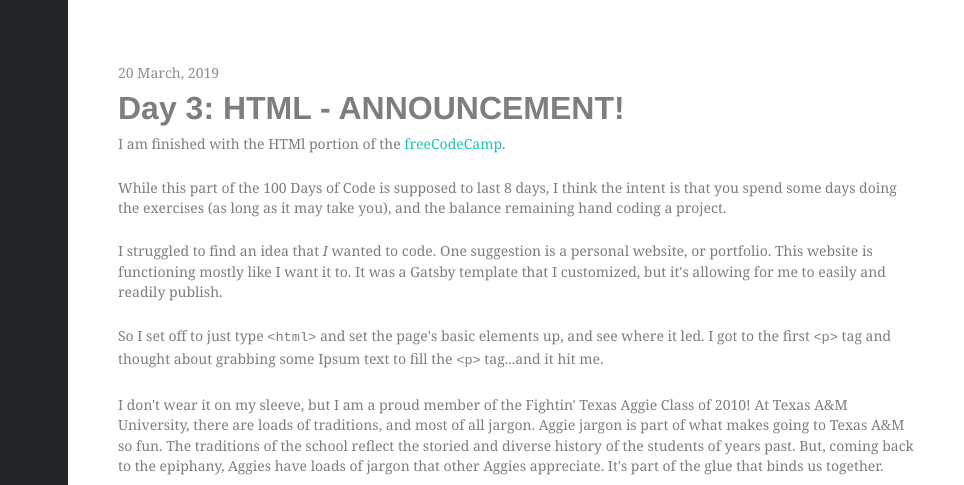
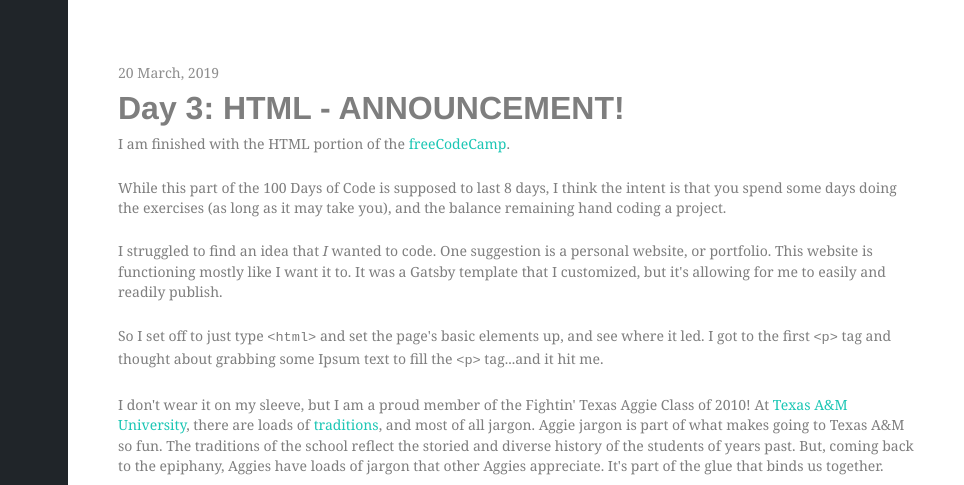
Before and after one commit to blanghoff/brianlanghoff-net, a Gatsby site: page /day-3-html/ in a window 1280 px wide. Shown: the top 485 px of the page, 316-1280 px from the left. Built offline with nearby package versions, Linux system fonts and the light colour scheme; Gatsby itself is replaced by a stand-in of ours; some packages are replaced by stand-ins of ours.

Commit message:
update blog post 3

```diff
--- a/src/blog-posts/day-3-html.md
+++ b/src/blog-posts/day-3-html.md
@@ -4,7 +4,7 @@ date: '2019-03-20'
 tags: ['100DaysOfCode', 'Remedium', 'HTML']
 ---
 
-I am finished with the HTMl portion of the <a href="https://www.freecodecamp.org/blanghoff" style="color:#1BC6B4; text-decoration:none">freeCodeCamp</a>.
+I am finished with the HTML portion of the <a href="https://www.freecodecamp.org/blanghoff" style="color:#1BC6B4; text-decoration:none">freeCodeCamp</a>.
 
 While this part of the 100 Days of Code is supposed to last 8 days, I think the intent is that you spend some days doing the exercises (as long as it may take you), and the balance remaining hand coding a project.
 
@@ -12,7 +12,7 @@ I struggled to find an idea that *I* wanted to code. One suggestion is a persona
 
 So I set off to just type `<html>` and set the page's basic elements up, and see where it led. I got to the first `<p>` tag and thought about grabbing some Ipsum text to fill the `<p>` tag...and it hit me.
 
-I don't wear it on my sleeve, but I am a proud member of the Fightin' Texas Aggie Class of 2010! At Texas A&M University, there are loads of traditions, and most of all jargon. Aggie jargon is part of what makes going to Texas A&M so fun. The traditions of the school reflect the storied and diverse history of the students of years past.  But, coming back to the epiphany, Aggies have loads of jargon that other Aggies appreciate. It's part of the glue that binds us together.
+I don't wear it on my sleeve, but I am a proud member of the Fightin' Texas Aggie Class of 2010! At <a href="https://tamu.edu" style="color:#1BC6B4; text-decoration:none">Texas A&M University</a>, there are loads of <a href="https://www.tamu.edu/traditions/" style="color:#1BC6B4; text-decoration:none">traditions</a>, and most of all jargon. Aggie jargon is part of what makes going to Texas A&M so fun. The traditions of the school reflect the storied and diverse history of the students of years past.  But, coming back to the epiphany, Aggies have loads of jargon that other Aggies appreciate. It's part of the glue that binds us together.
 
 I've searched (rather cursorily) in Google, and I didn't find an Ipsum Generator devoted to my beloved Texas A&M. My project for this 100 Days of Code will be to develop, from scratch and by my own hands, a Fightin' Texas Aggie Ipsum Generator.
 
```
